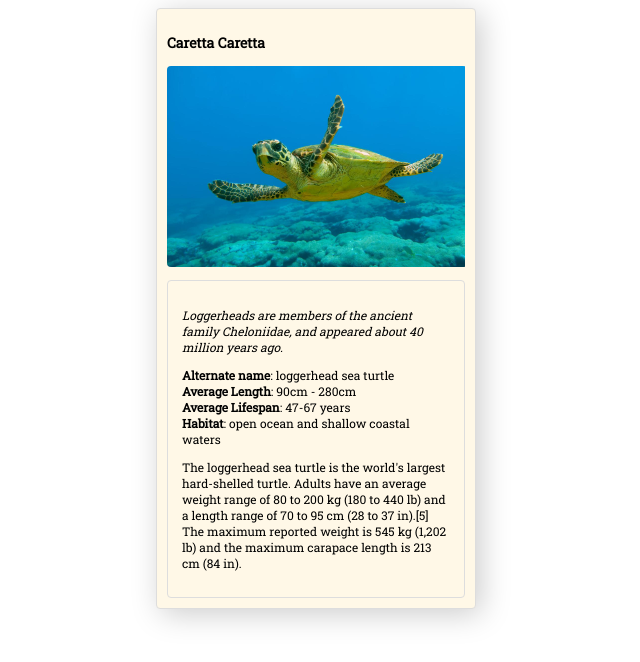
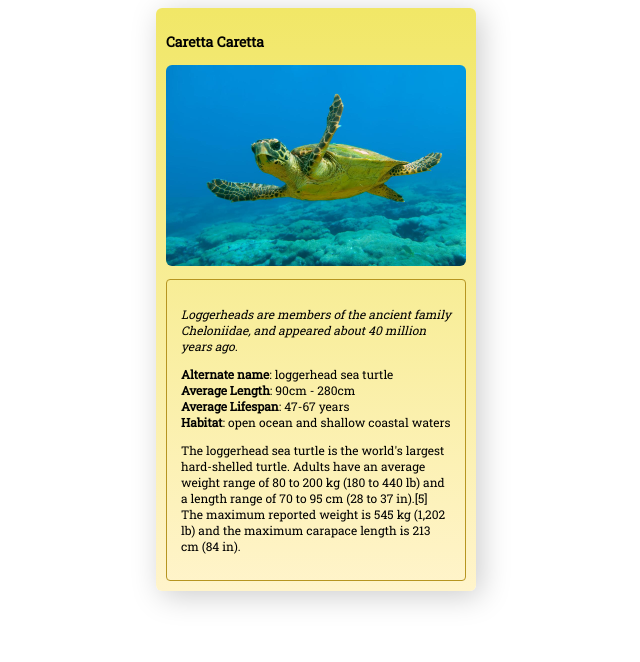
Before and after one commit to davide2894/Google-Developers-Challenge-Scholarship-Front-End-Web-Dev---Udacity, a plain HTML site: page 8 - project: animal-trading-card/card.html in a window 1280 px wide. Shown: the whole page, without its empty margins (324-964 px from the left). Drawn offline with Linux system fonts and the light colour scheme.

Commit message:
Started mtg replica project

```diff
--- a/8 - project: animal-trading-card/styles.css
+++ b/8 - project: animal-trading-card/styles.css
@@ -1,11 +1,12 @@
 /* add your CSS here */
+
 body {
     font-family: 'Roboto Slab', serif;
 }
+
 .wrapper {
     max-width: 320px;
-    border: 1px solid #ddd;
-    border-radius: 4px;
+    border-radius: 6px;
     margin: 0 auto;
     -webkit-box-sizing: border-box;
     box-sizing: border-box;
@@ -14,13 +15,18 @@ body {
     padding: 10px;
     -webkit-box-shadow: 10px 10px 30px #ccc;
     box-shadow: 5px 5px 30px #ccc;
-    background: #FFF8E7;
+
+    background: rgba(241, 231, 103, 1);
+    background: -webkit-gradient(left top, left bottom, color-stop(0%, rgba(241, 231, 103, 1)), color-stop(100%, rgba(255, 244, 203, 1)));
+    background: -webkit-gradient(linear, left top, left bottom, from(rgba(241, 231, 103, 1)), to(rgba(255, 244, 203, 1)));
+    background: linear-gradient(to bottom, rgba(241, 231, 103, 1) 0%, rgba(255, 244, 203, 1) 100%);
+    filter: progid:DXImageTransform.Microsoft.gradient( startColorstr='#f1e767', endColorstr='#fff4cb', GradientType=0);
 }
 
 .pic {
     max-width: 300px;
     max-height: 300px;
-    border-radius: 4px;
+    border-radius: 6px;
 }
 
 ul {
@@ -28,15 +34,16 @@ ul {
     padding-left: 0;
 }
 
-.wrapper
-.text-container {
-    border: 1px solid #ddd;
+.wrapper .text-container {
+    border: 1px solid #B69521;
     border-radius: 4px;
 }
+
 .main-container {
     overflow: hidden;
     margin-bottom: 10px;
 }
+
 .text-container {
     padding: 14px;
 }
```
Also changed, not shown: MTG-card-replica-css/oath-of-nissa.jpg (added).
